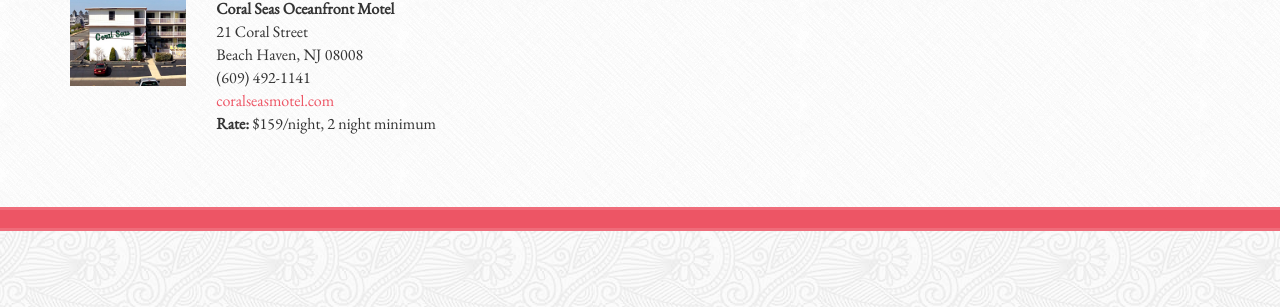
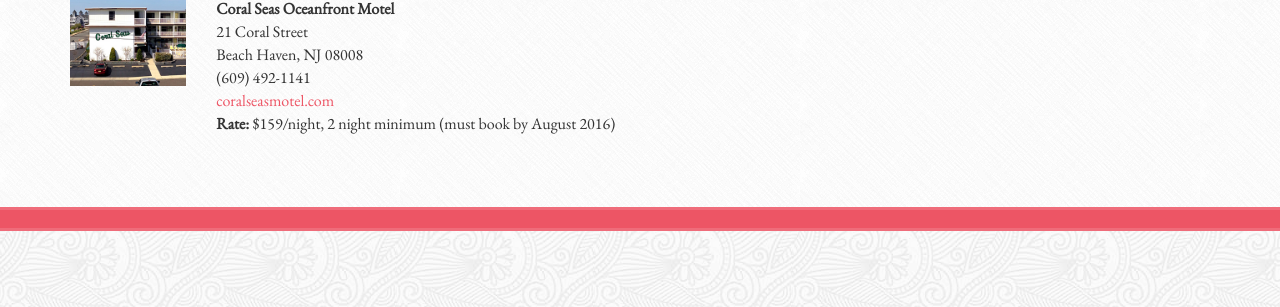
Before and after one commit to billdami/lisa-and-bill, a Jekyll site: the page built from index.html, in a window 1280 px wide and 900 px high, scrolled down 2651 px. Shown: the part 147-454 px from the top of the window. Built offline with Jekyll 4.4.1, drawn with Linux system fonts in a browser that asks for light colours; nearby versions of some CDN libraries.

Commit message:
updated hotel booking info

```diff
--- a/travel.html
+++ b/travel.html
@@ -55,7 +55,7 @@
 							Beach Haven, NJ 08008<br>
 							(609) 492-1141<br>
 							<a href="http://www.coralseasmotel.com">coralseasmotel.com</a><br>
-							<strong>Rate:</strong> $159/night, 2 night minimum
+							<strong>Rate:</strong> $159/night, 2 night minimum (must book by August 2016)
 						</address>
 					</div>
 				</div>
```
